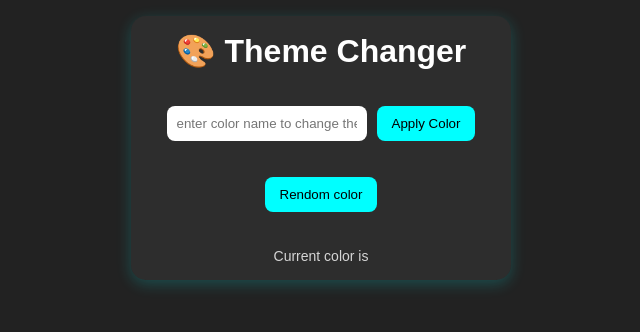
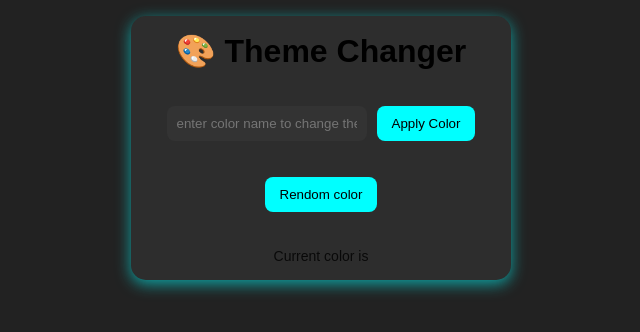
Before and after one commit to Aman-maurya-teq/theme-changer, a plain HTML site: page index.html in a window 1280 px wide. Both pictures are taken after a click on the button "Apply Color". Shown: the whole page, without its empty margins (319-959 px from the left). Drawn offline with Linux system fonts and the light colour scheme.

Commit message:
Added theme changer logic with dynamic color contrast

```diff
--- a/script.js
+++ b/script.js
@@ -5,14 +5,20 @@ let randomColor = document.querySelector('.randomColor')
 let curentColorValue = document.querySelector('.curentColorValue')
 
 function themeColor(color) {
-    body.style.backgroundColor = color
-    if (body.style.backgroundColor === 'white') {
-        if (color === 'black') {
-            body.style.color = 'white'
-        }
-    }
+    body.style.backgroundColor = color;
+    const isDark = ['black', 'purple', 'navy', '#222', 'gray'].includes(color);
+    // console.log(isDark)
+    body.style.color = isDark ? 'white' : 'black';
+    // if (body.style.color === isDark) {
+    //     body.style.color = 'white'
+    // } else {
+    //     body.style.color = 'black'
+    // }
+    // Also update input & button background for contrast
+    inputColorField.style.backgroundColor = isDark ? '#fff' : '#333';
+    inputColorField.style.color = isDark ? '#000' : '#fff';
 }
-themeColor('light')
+
 
 let handleApplyColor = () => {
     let inputColor = inputColorField.value
--- a/style.css
+++ b/style.css
@@ -26,7 +26,7 @@ body {
     background-color: rgba(255, 255, 255, 0.05);
     padding: 1rem;
     border-radius: 15px;
-    box-shadow: 0 4px 15px rgba(0, 255, 255, 0.2);
+    box-shadow: 0 4px 15px rgba(2, 250, 250, .6);
 }
 
 .input-section {
```
